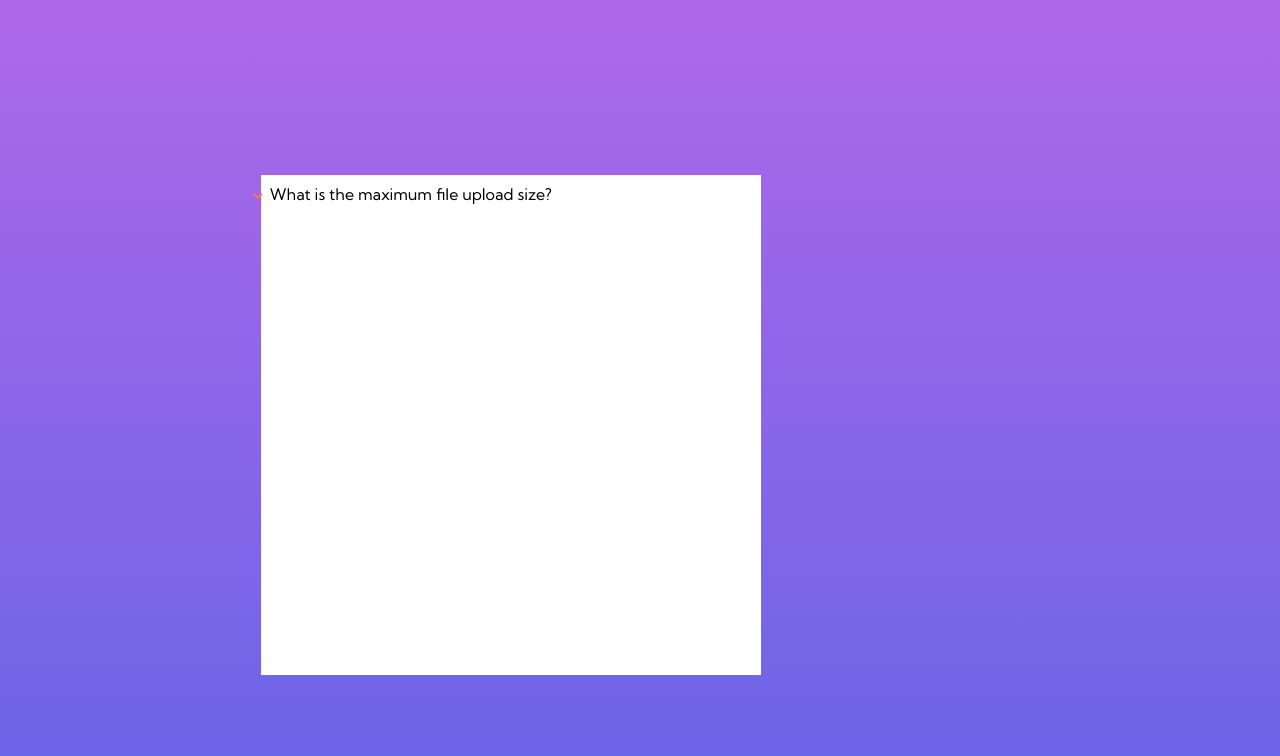
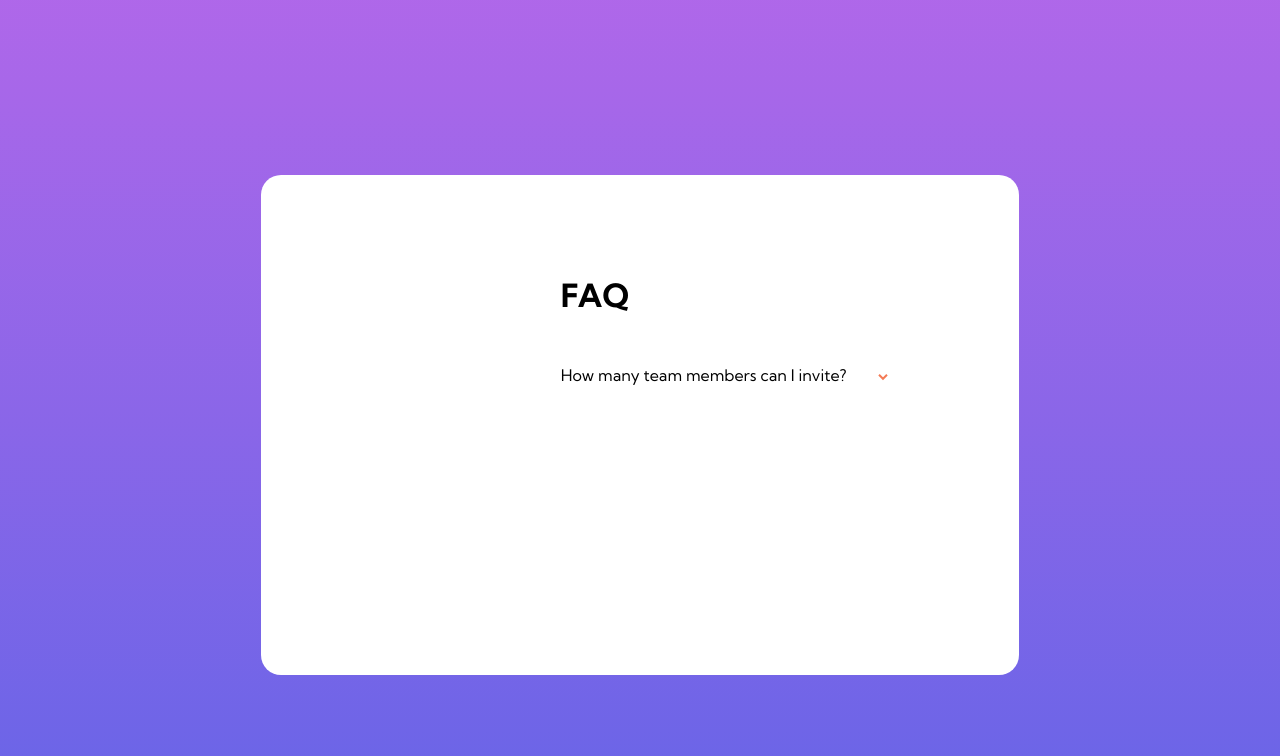
Before and after one commit to wdawdasd/faq-accordion, a plain HTML site: page faq-accordion-card-main/index.html in a window 1280 px wide. Drawn offline with Linux system fonts and the light colour scheme.

Commit message:
first accordion

```diff
--- a/faq-accordion-card-main/index.html
+++ b/faq-accordion-card-main/index.html
@@ -12,19 +12,25 @@
 			href="./images/favicon-32x32.png" />
 		<title>Frontend Mentor | FAQ Accordion Card</title>
 
-      <link rel="stylesheet" href="style.css">
+		<link rel="stylesheet" href="style.css" />
 		<!-- Feel free to remove these styles or customise in your own stylesheet 👍 -->
-    <style>
-
-    </style>
+		<style></style>
 	</head>
 	<body>
 		<div class="card">
+			<div class="container">
+				<div class="faq">
+					<h1>FAQ</h1>
+				</div>
 				<div class="accordion1">
 					<details>
-      <summary>What is the maximum file upload size? </summary>
+						<summary>
+							<span>How many team members can I invite?</span
+							><img src="./images/icon-arrow-down.svg" alt="" />
+						</summary>
 						<p>No more than 2GB</p>
 					</details>
+				</div>
 			</div>
 		</div>
 
@@ -41,6 +47,5 @@
       <a href="https://www.frontendmentor.io?ref=challenge" target="_blank"
         >Frontend Mentor</a
       >. Coded by <a href="#">Your Name Here</a>. -->
-    </div>
 	</body>
 </html>
--- a/faq-accordion-card-main/style.css
+++ b/faq-accordion-card-main/style.css
@@ -13,23 +13,38 @@
     grid-column-gap: 0px;
     grid-row-gap: 0px;
     background-image: linear-gradient(hsl(273, 75%, 66%),hsl(240, 73%, 65%));
+    font-family: 'Kumbh Sans', sans-serif;
   }
   .card {
     height: 500px;
-    width: 500px;
+    width: 100%;
     background-color: #ffffff;
     grid-area: 2 / 2 / 5 / 5;
+    border-radius: 20px;
 
   }
-  details {
-    border: 0.5px solid #ffffff;
-    border-radius: 4px;
-    padding: .5em .5em 0;
+
+
+  details > summary{
+    list-style: none;
+
+  }
+  summary, details {
+    font-family: 'Kumbh Sans', sans-serif;
   }
 
-  details > summary{
-    list-style: url(./images/icon-arrow-down.svg);
+  span {
+    padding-right: 2rem;
   }
-  summary {
-    font-family: 'Kumbh Sans', sans-serif;
+  .accordion1 {
+    margin-left: 300px;
+    height: 100px;
+    width: 400px;
+    margin-right: 0px;
+    margin-top: 50px;
   }
+  .faq {
+    margin-left: 300px;
+    margin-top: 100px;
+    padding: 0px;
+  }
```
Lines whose indentation alone changed are shown as unchanged.
